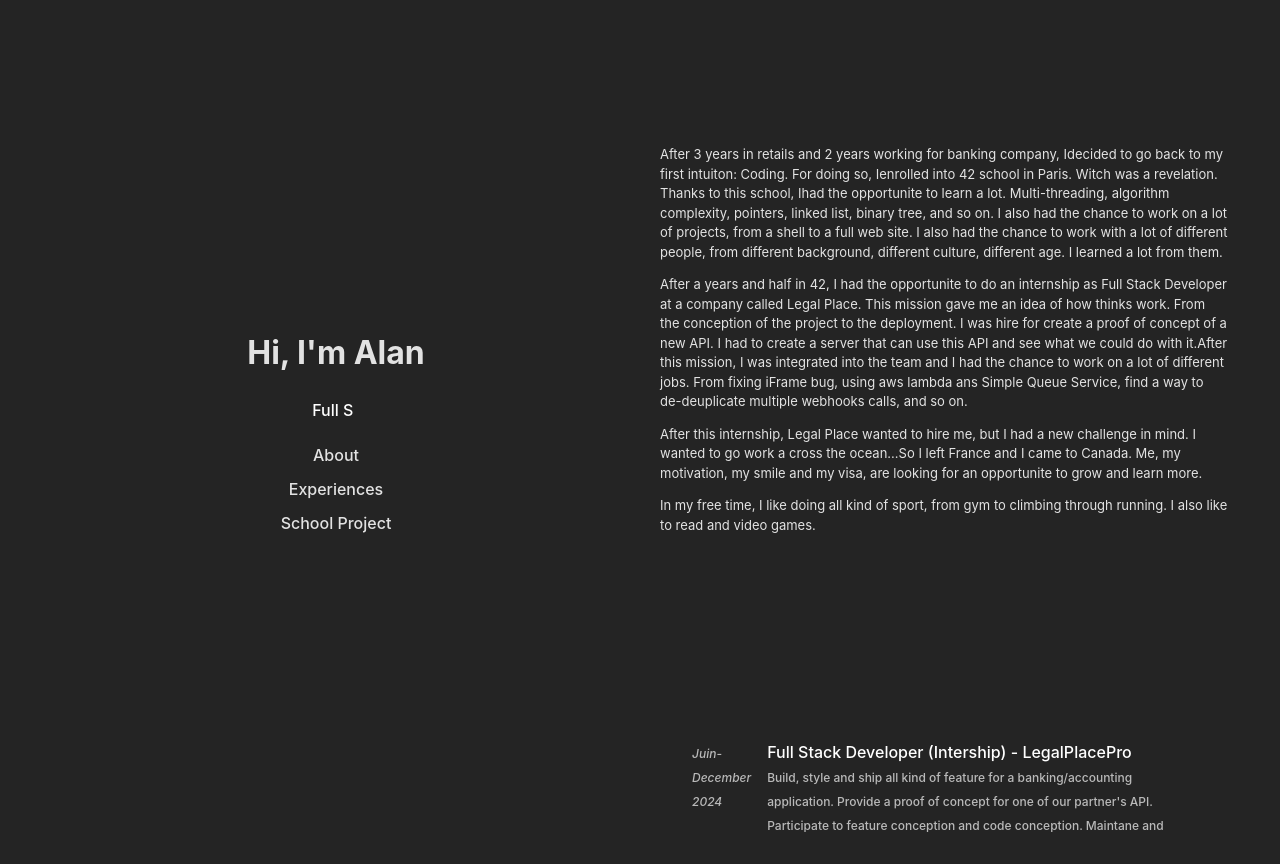
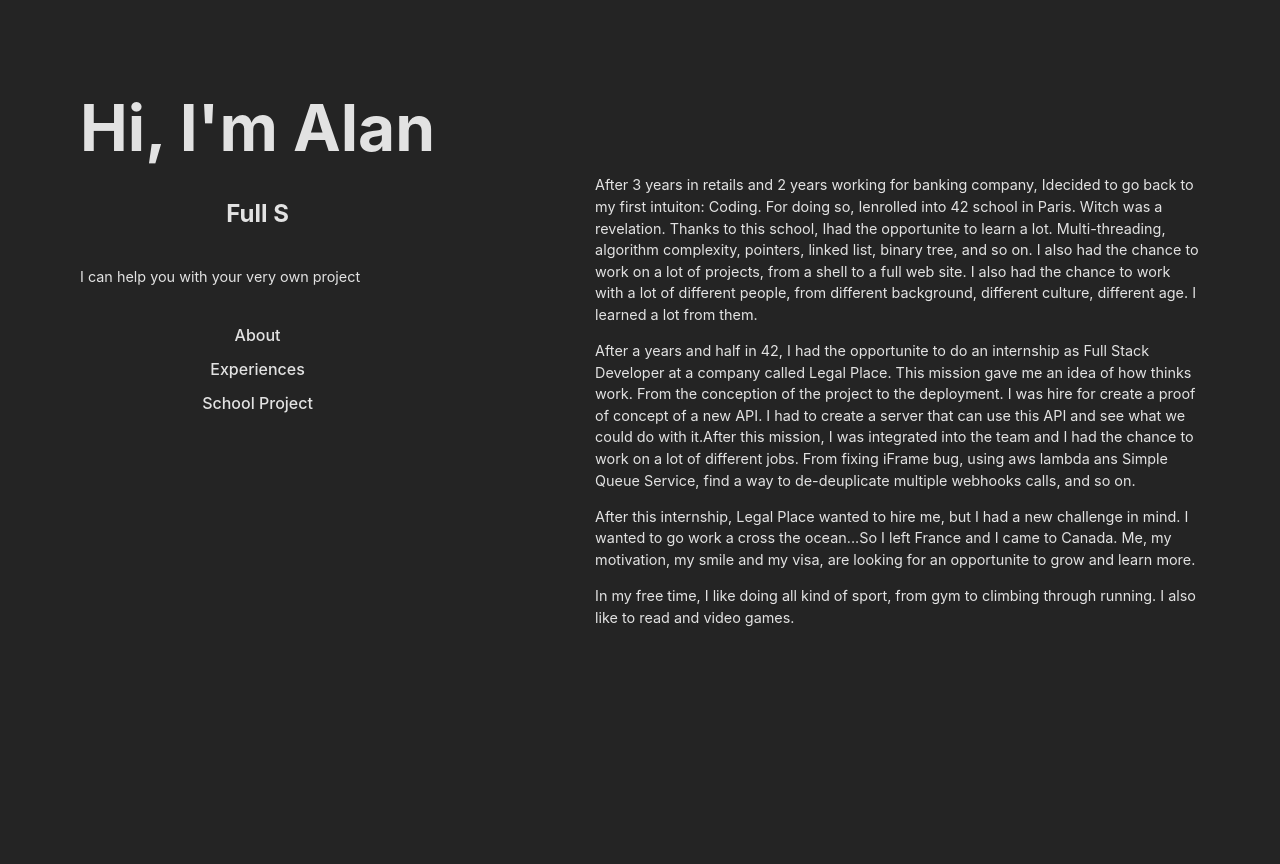
Before and after one commit to AlanBoulesteix/portfolio, a React (Vite) app: page / in a window 1280 px wide. After the commit the page ends 800 px from the top, so only its background shows below. Built offline with nearby package versions, Linux system fonts and the light colour scheme.

Commit message:
update style

```diff
--- a/src/App.css
+++ b/src/App.css
@@ -1,5 +1,4 @@
 #root {
   max-width: 1280px;
   margin: 0 auto;
-  padding: 2rem;
 }
--- a/src/component/About/About.styles.css
+++ b/src/component/About/About.styles.css
@@ -1,3 +1,3 @@
 p {
-  font-size: small;
+  font-size: 0.9rem;
 }
--- a/src/component/Home/Home.styles.css
+++ b/src/component/Home/Home.styles.css
@@ -5,22 +5,17 @@
   flex-direction: row;
 }
 
-.navbar, .content {
+.content {
   flex: 1;
   overflow-y: auto;
-  padding: 20px;
+  padding: 5rem;
   scrollbar-width: none;
-}
-
-.content {
-  gap: 20px;
 }
 
 .navbar{
   display: flex;
   flex-direction: column;
-  align-items: center;
-  justify-content: center;
+  padding: 5rem;
 }
 
 .navbar::-webkit-scrollbar, .content::-webkit-scrollbar {
--- a/src/component/Home/Home.tsx
+++ b/src/component/Home/Home.tsx
@@ -1,6 +1,7 @@
 import About from '../About/About';
 import ExperiencesPage from '../ExperiencesPage/ExperiencesPage';
 import Navbar from '../Navbar/Navbar';
+import { Profile } from '../Presentation/Profile';
 import './Home.styles.css';
 
 export default function Home() {
@@ -8,11 +9,13 @@ export default function Home() {
     <>
       <div className="homeDiv">
         <div className="navbar">
+          <Profile />
           <Navbar />
         </div>
         <div className="content">
           <About />
           <ExperiencesPage />
+          {/* <SchoolProject /> */}
         </div>
       </div>
     </>
--- a/src/component/Navbar/Navbar.tsx
+++ b/src/component/Navbar/Navbar.tsx
@@ -1,5 +1,4 @@
 import './Navbar.styles.css';
-import { Profile } from '../Presentation/Profile';
 import React from 'react';
 import { NAV_LINKS } from '../../constant/navlinks';
 
@@ -31,7 +30,6 @@ function Navbar() {
 
   return (
     <>
-      <Profile />
       <nav>
         <ul onClick={handleScroll}>
           {NAV_LINKS.map((link) => (
--- a/src/component/Presentation/Profile.tsx
+++ b/src/component/Presentation/Profile.tsx
@@ -9,13 +9,14 @@ export function Profile() {
   return (
     <div className="presentationDiv">
       <h1>Hi, I'm Alan</h1>
-      <div className='typewriterDiv'>
-      <Typewriter
-        text={ROLES[index]}
-        setSelectedWordIndex={setIndex}
-        maxWordsLen={ROLES.length}
-      />
+      <div className="typewriterDiv">
+        <Typewriter
+          text={ROLES[index]}
+          setSelectedWordIndex={setIndex}
+          maxWordsLen={ROLES.length}
+        />
       </div>
+      <p>I can help you with your very own project</p>
     </div>
   );
 }
--- a/src/component/Typewriter/Typewriter.tsx
+++ b/src/component/Typewriter/Typewriter.tsx
@@ -14,7 +14,7 @@ const Typewriter: React.FC<TypewriterProps> = ({
   const displayText = useTypewriter(text, setSelectedWordIndex, maxWordsLen);
 
   return <div className="typewriter">
-    <a>{displayText}</a>
+    <h2 className='paragraph'>{displayText}</h2>
     </div>;
 };
 
--- a/src/component/Typewriter/typewriter.styles.css
+++ b/src/component/Typewriter/typewriter.styles.css
@@ -0,0 +1,4 @@
+.typeWriter.paragraph {
+  font-size: 4rem;
+  font-weight: 400;
+}
--- a/src/index.css
+++ b/src/index.css
@@ -31,3 +31,9 @@ body {
   padding-top: 5rem;
   padding-bottom: 5rem;
 }
+
+h1 {
+  font-size: 4rem;
+  font-weight: 700;
+  margin: 0;
+}
```
